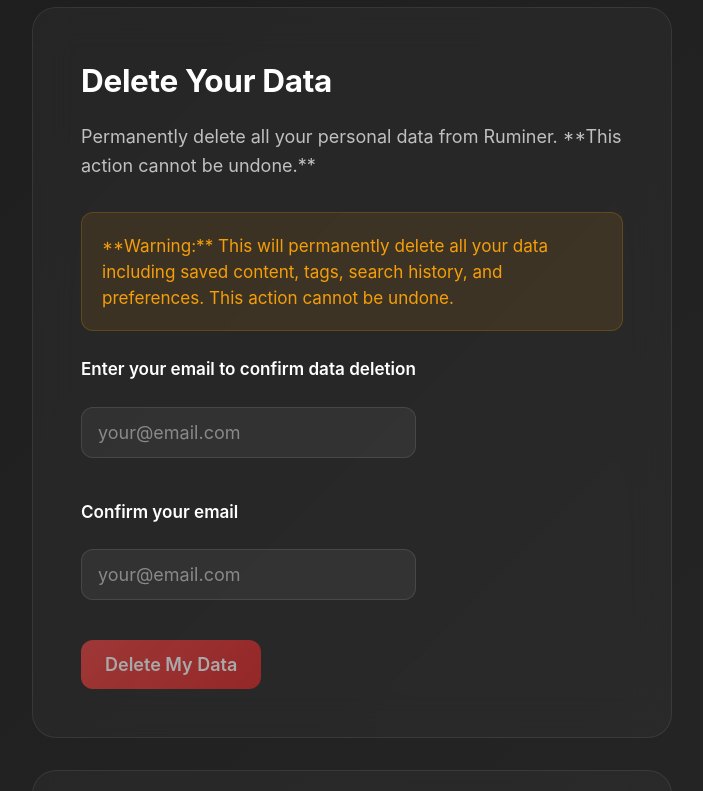
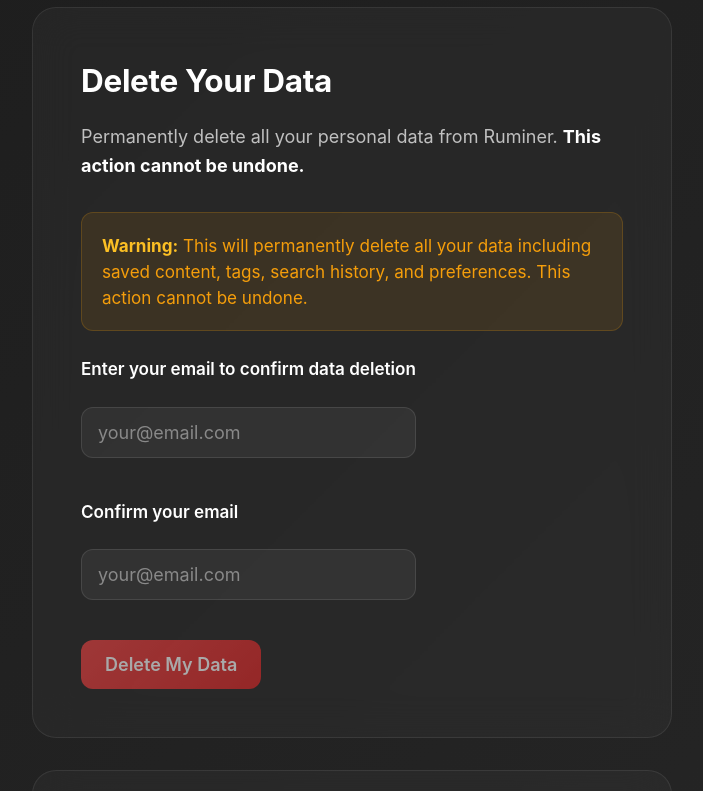
Before and after one commit to tztsai/ruminer.app, a Next.js app: page /data-management in a window 1280 px wide. Shown: the part 860-1651 px from the top of the page, without its empty margins (288-991 px from the left). Built offline with nearby package versions, Linux system fonts and the light colour scheme.

Commit message:
feat: update terms of service for clarity and add content standards fix: correct comment in PageMetaData component fix: update data management component to use strong tags for emphasis in descriptions and warnings

```diff
--- a/src/patterns/PageMetaData.tsx
+++ b/src/patterns/PageMetaData.tsx
@@ -58,7 +58,7 @@
         href="/apple-touch-icon.png"
       />
 
-      {/* TODO - update these DIs */}
+      {/* TODO - update these IDs */}
       <meta name="apple-mobile-web-app-title" content="Ruminer" />
       <meta property="fb:app_id" content="3584400838451823" />
       <meta name="twitter:card" content="summary_large_image" />
--- a/src/templates/DataManagement.tsx
+++ b/src/templates/DataManagement.tsx
@@ -1,9 +1,9 @@
-import React, { useState } from "react";
+import { useState } from "react";
+import { fetchEndpoint } from "../../lib/appConfig";
 import { styled } from "../../tokens/stitches.config";
-import { Box, VStack, HStack } from "../elements/LayoutPrimitives";
-import { fetchEndpoint } from "../../lib/appConfig";
+import { Box, HStack, VStack } from "../elements/LayoutPrimitives";
+import { LandingFooter } from "./LandingFooter";
 import { LandingHeader } from "./LandingHeader";
-import { LandingFooter } from "./LandingFooter";
 
 type DataManagementProps = {
     lang?: "en" | "zh";
@@ -272,8 +272,8 @@
         },
         dataDelete: {
             title: "删除数据",
-            description: "永久删除您在Ruminer中的所有个人数据。**此操作无法撤销。**",
-            warningText: "**警告：**此操作将永久删除您的所有数据，包括保存的内容、标签、搜索历史和偏好设置。此操作无法撤销。",
+            description: "永久删除您在Ruminer中的所有个人数据。<strong>此操作无法撤销。</strong>",
+            warningText: "<strong>警告：</strong>此操作将永久删除您的所有数据，包括保存的内容、标签、搜索历史和偏好设置。此操作无法撤销。",
             emailLabel: "请输入您的邮箱以确认删除",
             confirmEmailLabel: "再次输入您的邮箱",
             buttonText: "删除我的数据",
@@ -281,8 +281,8 @@
         },
         accountDelete: {
             title: "删除账户",
-            description: "永久删除您的Ruminer账户和所有相关数据。**此操作无法撤销。**",
-            warningText: "**警告：**此操作将永久删除您的账户和所有相关数据。您将无法恢复对Ruminer服务的访问。",
+            description: "永久删除您的Ruminer账户和所有相关数据。<strong>此操作无法撤销。</strong>",
+            warningText: "<strong>警告：</strong>此操作将永久删除您的账户和所有相关数据。您将无法恢复对Ruminer服务的访问。",
             buttonText: "删除我的账户",
             successMessage: "账户删除请求已提交。您的账户和所有数据将在72小时内被永久删除。",
         },
@@ -306,8 +306,8 @@
         },
         dataDelete: {
             title: "Delete Your Data",
-            description: "Permanently delete all your personal data from Ruminer. **This action cannot be undone.**",
-            warningText: "**Warning:** This will permanently delete all your data including saved content, tags, search history, and preferences. This action cannot be undone.",
+            description: "Permanently delete all your personal data from Ruminer. <strong>This action cannot be undone.</strong>",
+            warningText: "<strong>Warning:</strong> This will permanently delete all your data including saved content, tags, search history, and preferences. This action cannot be undone.",
             emailLabel: "Enter your email to confirm data deletion",
             confirmEmailLabel: "Confirm your email",
             buttonText: "Delete My Data",
@@ -315,8 +315,8 @@
         },
         accountDelete: {
             title: "Delete Your Account",
-            description: "Permanently delete your Ruminer account and all associated data. **This action cannot be undone.**",
-            warningText: "**Warning:** This will permanently delete your account and all associated data. You will lose access to Ruminer services forever.",
+            description: "Permanently delete your Ruminer account and all associated data. <strong>This action cannot be undone.</strong>",
+            warningText: "<strong>Warning:</strong> This will permanently delete your account and all associated data. You will lose access to Ruminer services forever.",
             buttonText: "Delete My Account",
             successMessage: "Account deletion request submitted. Your account and all data will be permanently deleted within 72 hours.",
         },
```
Also changed, not shown: src/pages/terms.md (+12 -5 lines).
